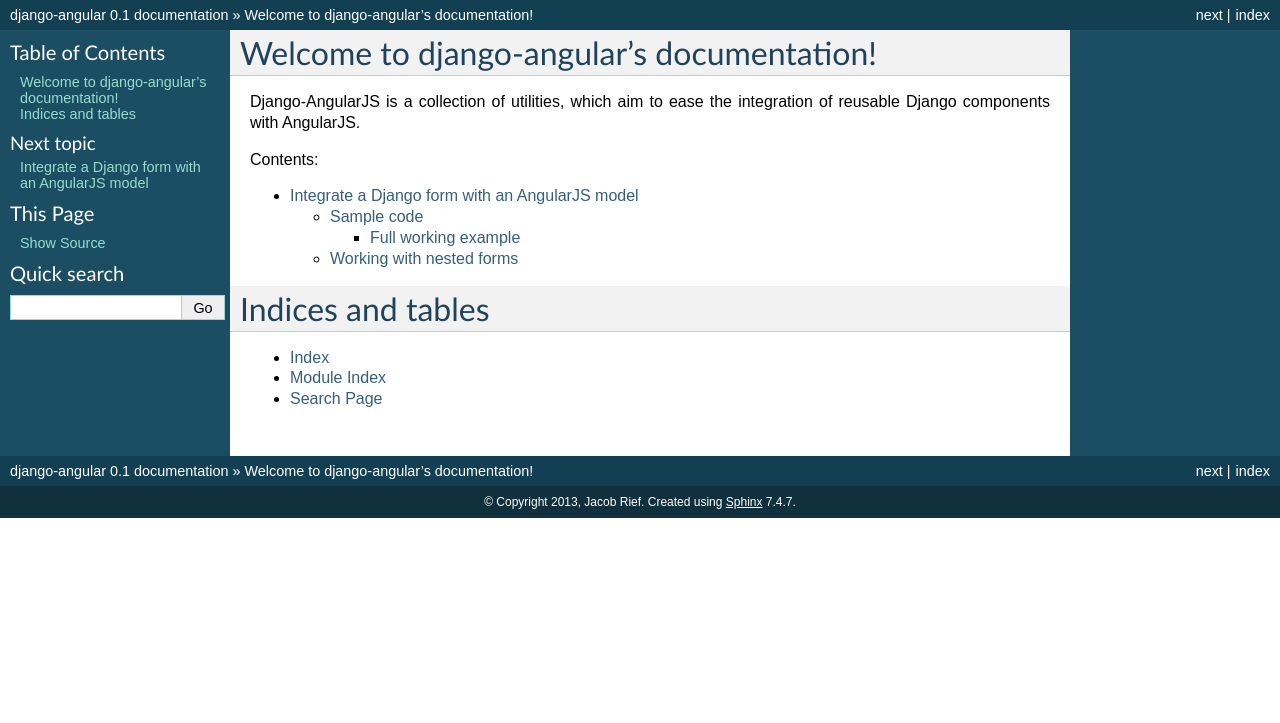
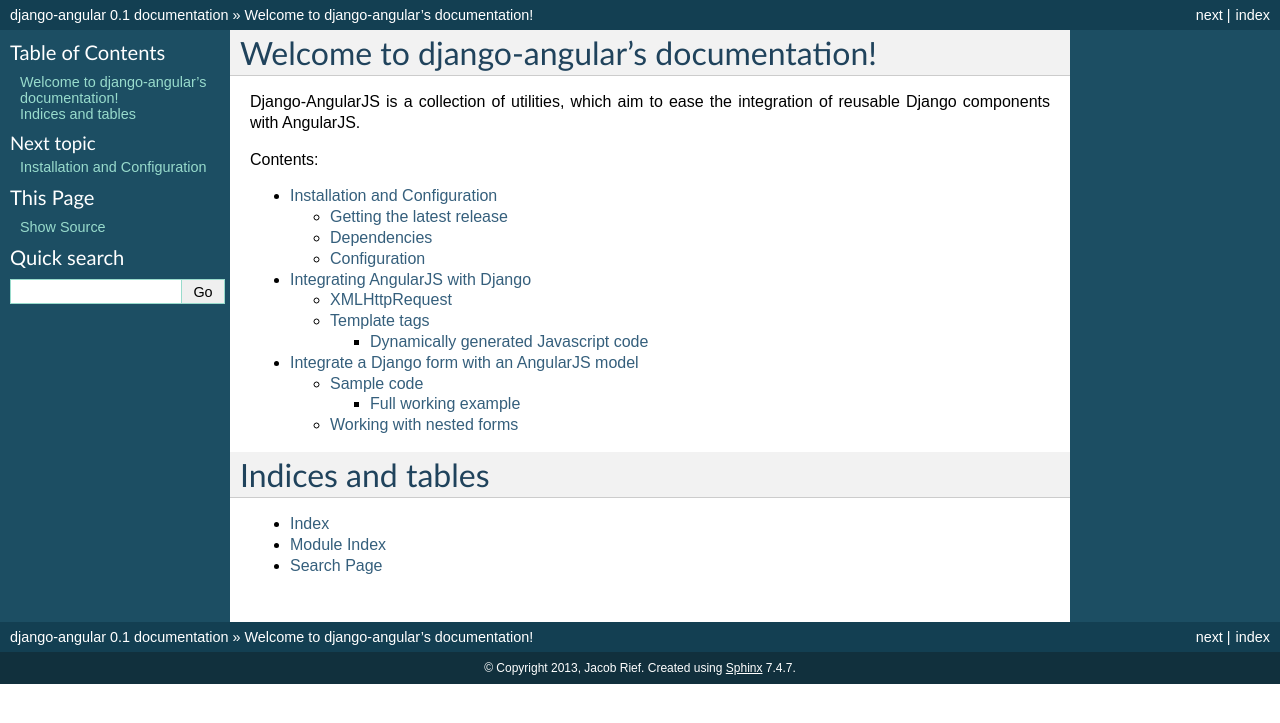
Before and after one commit to kimarakov/django_angular, a Sphinx documentation site: the page built from docs/index.rst, in a window 1280 px wide. Shown: the top 723 px of the page. Built offline with Sphinx 7.4.7, drawn with Linux system fonts in a browser that asks for light colours; part of the change alters nothing that is shown.

```diff
--- a/docs/angular-model-form.rst
+++ b/docs/angular-model-form.rst
@@ -1,3 +1,5 @@
+.. _integrate_django_form:
+
 ===============================================
 Integrate a Django form with an AngularJS model
 ===============================================
--- a/docs/index.rst
+++ b/docs/index.rst
@@ -10,6 +10,8 @@ Contents:
 
 .. toctree::
 
+  installation
+  integration
   angular-model-form
 
 
--- /dev/null
+++ b/docs/installation.rst
@@ -0,0 +1,39 @@
+.. _installation_and_configuration:
+
+Installation and Configuration
+==============================
+
+Getting the latest release
+--------------------------
+
+The easiest way to get ``django-angular`` is simply to install it with `pip`_::
+
+    $ pip install django-angular
+
+Please also check the latest sourcecode from `github`_.
+
+Dependencies
+------------
+
+* `Django`_ >=1.3.1
+* `AngularJS`_ >=1.0.4
+
+Configuration
+-------------
+
+Add ``"djangular"`` to your project's ``INSTALLED_APPS`` setting::
+
+    INSTALLED_APPS = (
+        ...
+        'djangular',
+        ...
+    )
+
+
+.. note:: **django-angular** does not define any database models. It can therefore easily be
+          installed without any database synchronization.
+
+.. _github: https://github.com/jrief/django-angular
+.. _Django: http://djangoproject.com/
+.. _AngularJS: http://angularjs.org/
+.. _pip: http://pypi.python.org/pypi/pip
--- /dev/null
+++ b/docs/integration.rst
@@ -0,0 +1,80 @@
+.. _integration:
+
+Integrating AngularJS with Django
+=================================
+
+XMLHttpRequest
+--------------
+
+As a convention in web applications, Ajax requests shall send the HTTP-Header::
+
+  X-Requested-With: XMLHttpRequest
+
+while invoking POST-requests. In AngularJS versions 1.0.x this was the default behavior, but in
+versions 1.1.x this support has been dropped. Strictly speaking, Django applications do not require
+this header, but if it is missing, all invocations to::
+
+  request.is_ajax()
+
+would return ``False``, even for perfectly valid Ajax requests. Thus, if you use AngularJS version
+1.1.x, add the following statement during module instantiation:
+
+.. code-block:: javascript
+
+  angular.module('MyNgModule').config(function($httpProvider) {
+      $httpProvider.defaults.headers.common['X-Requested-With'] = 'XMLHttpRequest';
+  });
+
+
+Template tags
+-------------
+
+Django and AngularJS share the same token for variable substitution in templates, ie.
+``{{ variable_name }}``. This should not be a big problem, since you are strongly discouraged to mix
+Django template code with AngularJS template code. However this recommendation often is not
+practical in all situations, and there might be a need to mix both template languages, one which is
+expanded by Django on the server and one which is expanded by AngularJS in the browser.
+
+The cleanest solution to circumvent this, is by using the verbatim_ tag, which became available in
+Django 1.5.
+
+A less cleaner, solution is to change the syntax of the AngularJS template tags. Just
+add the following statement during module instantiation:
+
+.. code-block:: javascript
+
+  angular.module('MyNgModule').config(function($interpolateProvider) {
+      $interpolateProvider.startSymbol('{$');
+      $interpolateProvider.endSymbol('$}');
+  });
+
+Now, you can easily distinguish a server side variable substitution ``{{ varname }}`` from a client
+side variable substitution ``{$ varname $}``.
+
+This approach is even less verbose than using the *verbatim* tag. The problem however is, that you
+have to remember this alternative tag syntax for all of your AngularJS templates. This also makes
+it difficult to integrate third party AngularJS directives, which are shipped with their own
+templates.
+
+Dynamically generated Javascript code
+.....................................
+
+There might be good reasons to mix Django template with AngularJS template code. Consider a
+multilingual application, where text shall be translated, using the superb Django translation_
+engine.
+
+Also, sometimes your application must pass configuration settings, which are created by Django
+during runtime, such as reversing a URL. These are the use cases, when to mix Django template with
+AngularJS template code. Remember, when adding dynamically generated Javascript code, to keep these
+sections small and mainly for the purpose of configuring your AngularJS module. **All other Javascript
+code shall go into separate static files!**
+
+.. warning:: Never use Django template code to dynamically generate AngularJS controllers or
+       directives. This will make it very hard to debug and impossible to add Jasmine_ unit tests to
+       your code. Always do a clear separation between the configuration of your AngularJS
+       module, which is part of your application, and the client side logic, which shall be testable
+       without the need of a running Django server.
+
+.. _verbatim: https://docs.djangoproject.com/en/1.5/ref/templates/builtins/#verbatim
+.. _translation: https://docs.djangoproject.com/en/1.5/topics/i18n/translation/
+.. _Jasmine: http://pivotal.github.io/jasmine/
```
